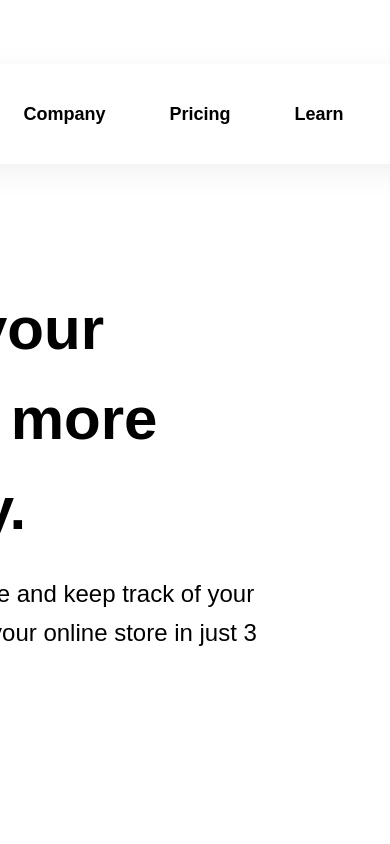
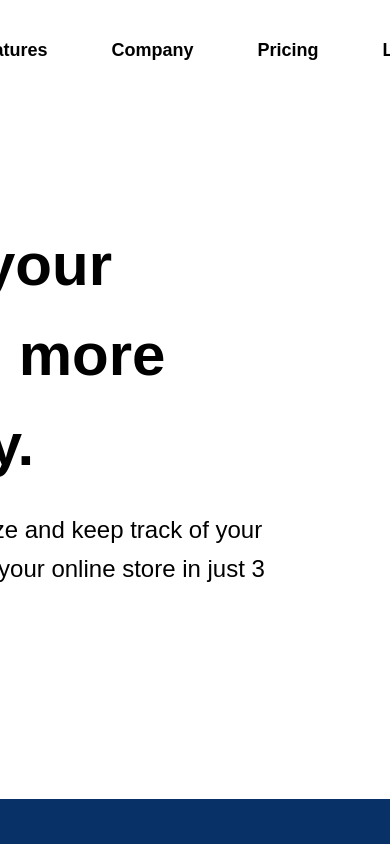
Before and after one commit to Fullstack-Roadmap/Gazzar-Frontend, a React app: page / in a window 390 px wide. Shown: the top 844 px of the page. Built offline with nearby package versions, Linux system fonts and the light colour scheme; the HTML template or start-up script is replaced by a standard one.

Commit message:
Navbar bugsPretending to be doing meaningful work

```diff
--- a/src/components/Navbar.jsx
+++ b/src/components/Navbar.jsx
@@ -6,18 +6,18 @@ const Navbar = () => {
   const lightBlue = "#1B73D326";
 
   return (
-    <nav className="sticky flex items-center mt-16 py-6 px-8 rounded-3xl h-fit w-full shadow-custom justify-between text-lg mx-20 md:flex-col lg:flex-row">
+    <nav className="sticky flex items-center lg:mt-16 py-6 px-8 rounded-3xl h-fit w-full lg:shadow-custom justify-between text-lg mx-20 md:flex-col lg:flex-row md:absolute lg:static overflow-hidden">
       <header className="flex text-2xl font-extrabold justify-center items-center gap-2 h-fit md:absolute lg:static md:left-0">
         <span className="mr-1 rounded-md aspect-square h-8 bg-[#FFB722]"></span>
         <p>Gazzar.</p>
       </header>
-      <section className="flex lg:flex-row gap-16 items-center mx-2 md:flex-col">
+      <section className="flex lg:flex-row gap-16 items-center mx-2 md:flex-col md:mt-12 lg:mt-0">
         <p>Features</p>
         <p>Company</p>
         <p>Pricing</p>
         <p>Learn</p>
       </section>
-      <section className="flex gap-4 items-center font-semibold md:flex-col lg:flex-row ">
+      <section className="flex lg:gap-4 md:gap-10 md:my-16 lg:my-0 items-center font-semibold md:flex-col lg:flex-row">
         <div>
           <Link to="signin">
             <Button text="Login" buttonColor={lightBlue} textBlue={true} />
--- a/src/routes/LandingPage.jsx
+++ b/src/routes/LandingPage.jsx
@@ -7,7 +7,7 @@ import CreateStoreSection from "../components/CreateStoreSection";
 const LandingPage = () => {
   return (
     <div className="flex flex-col items-center h-[3600px] font-semibold text-xl overflow-hidden">
-      <div className="flex flex-col items-center mx-20">
+      <div className="flex flex-col lg:items-center md:items-start mx-20">
         <Navbar />
         <Hero />
       </div>
```
